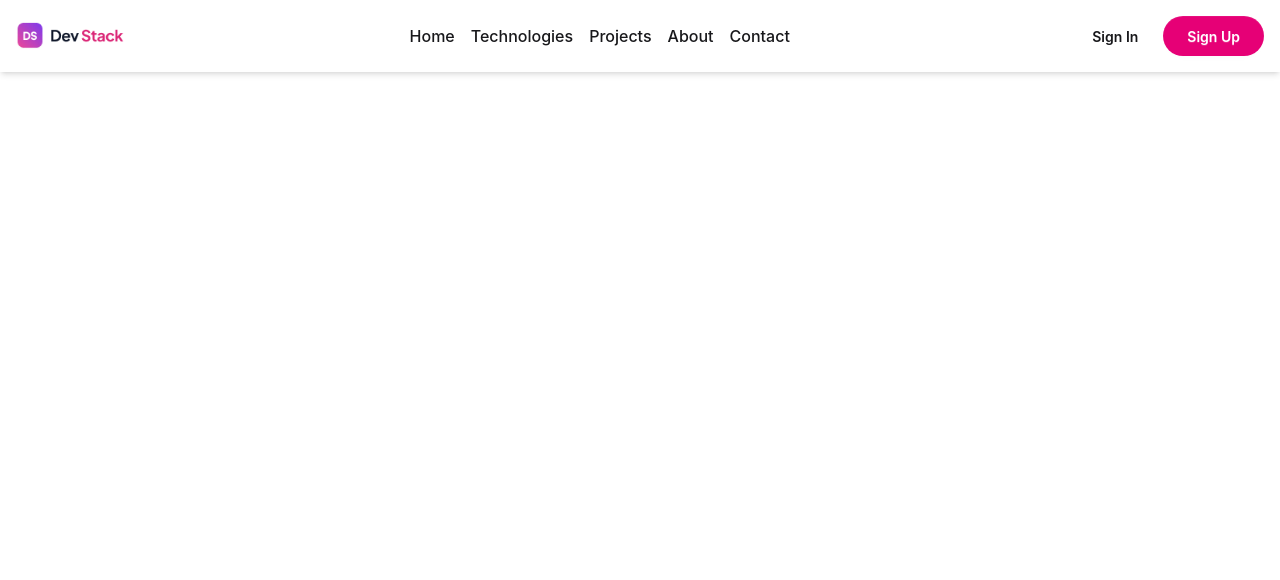
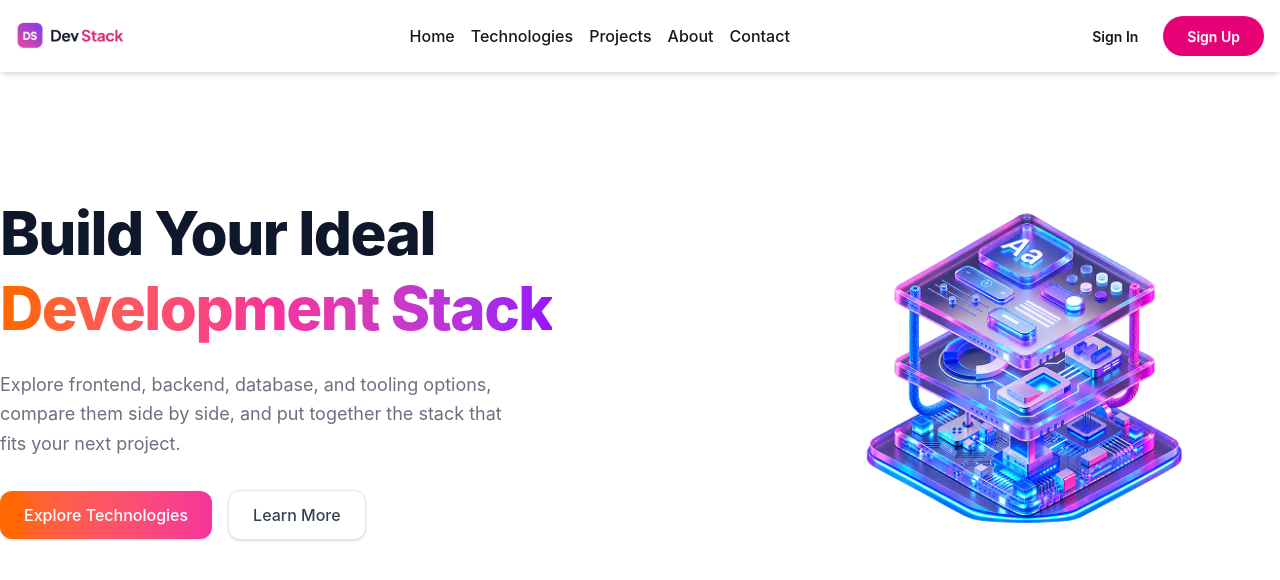
Before and after one commit to mdhridoy33/Assignment-5, a React (Vite) app: page / in a window 1280 px wide. Shown: the top 580 px of the page. Built offline with nearby package versions, Linux system fonts and the light colour scheme.

Commit message:
Banner done

```diff
--- a/src/App.tsx
+++ b/src/App.tsx
@@ -1,11 +1,13 @@
 
 import Navbar from "./components/Navbar"
+import Banner from "./components/Banner"
 
 function App() {
 
   return (
     <>
     <Navbar />
+    <Banner />
     </>
   )
 }
--- /dev/null
+++ b/src/components/Banner.tsx
@@ -0,0 +1,45 @@
+import React from 'react';
+import BannerImg from '../assets/banner-stack.png';
+
+const Banner = () => {
+    return (
+        <section className="w-auto max-w-7xl mx-auto py-12 md:py-10">
+             <div className="grid grid-cols-1 md:grid-cols-2 gap-8 items-center">
+            <div className="flex flex-col items-start space-y-6">
+          <h1 className="text-4xl md:text-6xl font-extrabold tracking-tight text-slate-900 leading-tight">
+            Build Your Ideal <br />
+            <span className="bg-gradient-to-r from-orange-500 via-pink-500 to-purple-600 bg-clip-text text-transparent">
+              Development Stack
+            </span>
+          </h1>
+
+          <p className="text-gray-500 text-base md:text-lg max-w-lg leading-relaxed">
+            Explore frontend, backend, database, and tooling options,
+            compare them side by side, and put together the stack that fits your
+            next project.
+          </p>
+          <div className="flex flex-wrap items-center gap-4 pt-2">
+            <button className="px-6 py-3 rounded-xl text-white font-medium bg-gradient-to-r from-orange-500 to-pink-500 hover:opacity-90 transition-opacity shadow-sm">
+              Explore Technologies
+            </button>
+            <button className="px-6 py-3 rounded-xl font-medium text-gray-700 bg-white border border-gray-200 hover:bg-gray-50 transition-colors shadow-sm">
+              Learn More
+            </button>
+          </div>
+        </div>
+
+        <div className="flex justify-center md:justify-end">
+          <img
+            src={BannerImg}
+            alt="Development Stack Illustration"
+            className="w-full max-w-lg h-auto object-contain"
+          />
+
+          </div>
+        </div>
+        </section>
+
+    );
+};
+
+export default Banner;
```
